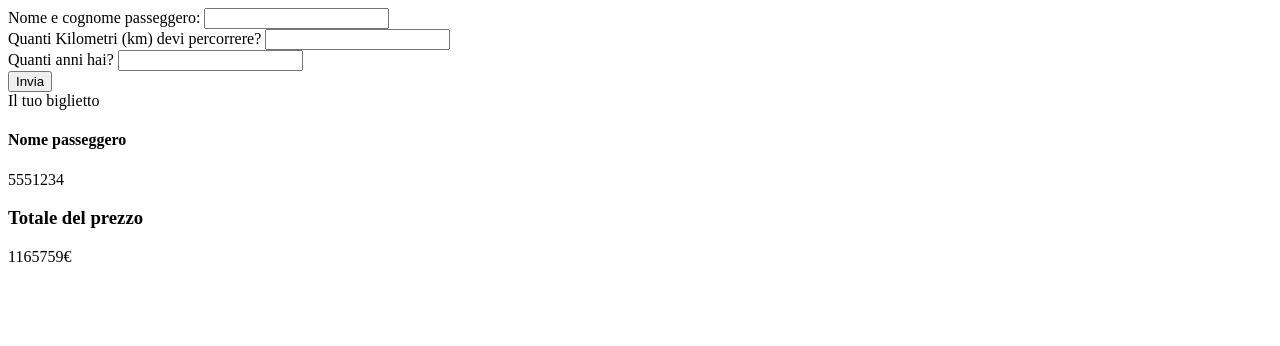
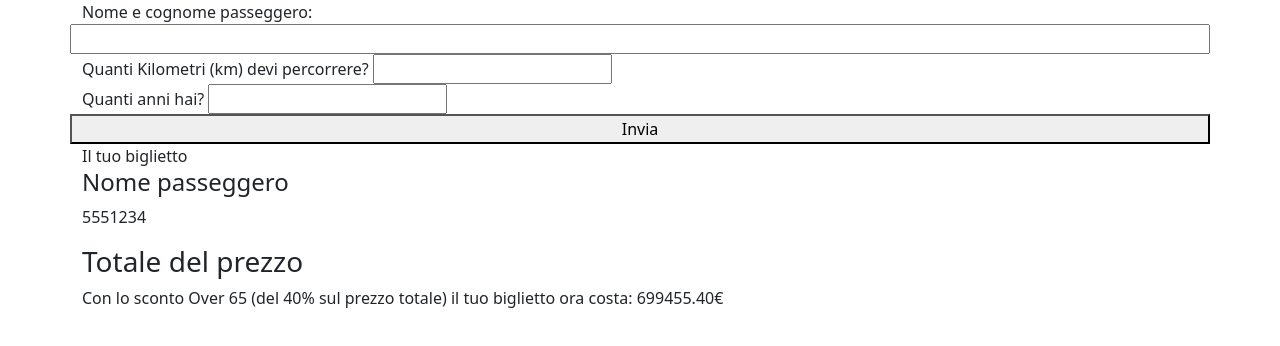
Before and after one commit to Nicolebalzano/js-biglietto-treno-form, a plain HTML site: page index.html in a window 1280 px wide. Both pictures are taken after typing "5551234", "5551234", "5551234" into the empty fields and a click on the button "Invia". Drawn offline with nearby package versions, Linux system fonts and the light colour scheme.

Commit message:
feat:correzione sconti

```diff
--- a/index.html
+++ b/index.html
@@ -1,17 +1,21 @@
 <!DOCTYPE html>
 <html lang="en">
+
 <head>
     <meta charset="UTF-8">
     <meta name="viewport" content="width=device-width, initial-scale=1.0">
-    <link rel="stylesheet" href="./css/style.css">
+    <link href="https://cdn.jsdelivr.net/npm/bootstrap@5.3.5/dist/css/bootstrap.min.css" rel="stylesheet"
+        integrity="sha384-SgOJa3DmI69IUzQ2PVdRZhwQ+dy64/BUtbMJw1MZ8t5HZApcHrRKUc4W0kG879m7" crossorigin="anonymous">
     <title>Document</title>
 </head>
+
 <body>
+    <main>
+        <div class="container">
     <form action="" id="ticket-form">
-        <div>
+        <div class="row">
             <label for="name">Nome e cognome passeggero:</label>
             <input type="tel" id="name" autocomplete="off">
-        </div>
         <div>
             <label for="km">Quanti Kilometri (km) devi percorrere?</label>
             <input type="tel" id="km" autocomplete="off">
@@ -21,6 +25,7 @@
             <input type="tel" id="age" autocomplete="off">
         </div>
         <button>Invia</button>
+    </div>
     </form>
     <div class="final-ticket">
         <div class="ticket-header">Il tuo biglietto</div>
@@ -31,6 +36,8 @@
             <p id="price-total"></p>
         </div>
     </div>
+</div>
+</main>
     <script src="./js/script.js""></script>
 </body>
 </html>
--- a/js/script.js
+++ b/js/script.js
@@ -31,7 +31,6 @@ ticketElem.addEventListener("submit", handleForm)
 
 function handleForm(event) {
   event.preventDefault();
-console.log("ciao");
 
     // prelevo i valori dell'input
     const name = nameInput.value;
@@ -48,17 +47,17 @@ const bigliettoMinorenni = prezzoBiglietto - scontoMinorenni;
 
 const scontoOver = (prezzoBiglietto / 100) * 40;
 const bigliettoOver = prezzoBiglietto - scontoOver;
-
+let message;
  if (age < 18) {
-   console.log("Con lo sconto Minorenni (del 20% sul prezzo totale) il tuo biglietto ora costa:" + " " + bigliettoMinorenni.toFixed(2) + "€");
+  message = "Con lo sconto Minorenni (del 20% sul prezzo totale) il tuo biglietto ora costa:" + " " + bigliettoMinorenni.toFixed(2) + "€";
 } else if(age > 65) {
-    console.log("Con lo sconto Over 65 (del 40% sul prezzo totale) il tuo biglietto ora costa:" + " " + bigliettoOver.toFixed(2) + "€");
+    message = "Con lo sconto Over 65 (del 40% sul prezzo totale) il tuo biglietto ora costa:" + " " + bigliettoOver.toFixed(2) + "€";
 } else {
-    console.log("Il tuo biglietto costa:" + " " + prezzoBiglietto.toFixed(2) + "€");
-}
+    message = "Il tuo biglietto costa:" + " " + prezzoBiglietto.toFixed(2) + "€";
+} console.log(message);
 
 nameElem.innerHTML = name;
-priceElem.innerHTML = `${prezzoBiglietto}€ `;
+priceElem.innerHTML = message ;
 
 ticketElem.reset();
 
```
Lines whose indentation alone changed are shown as unchanged.
